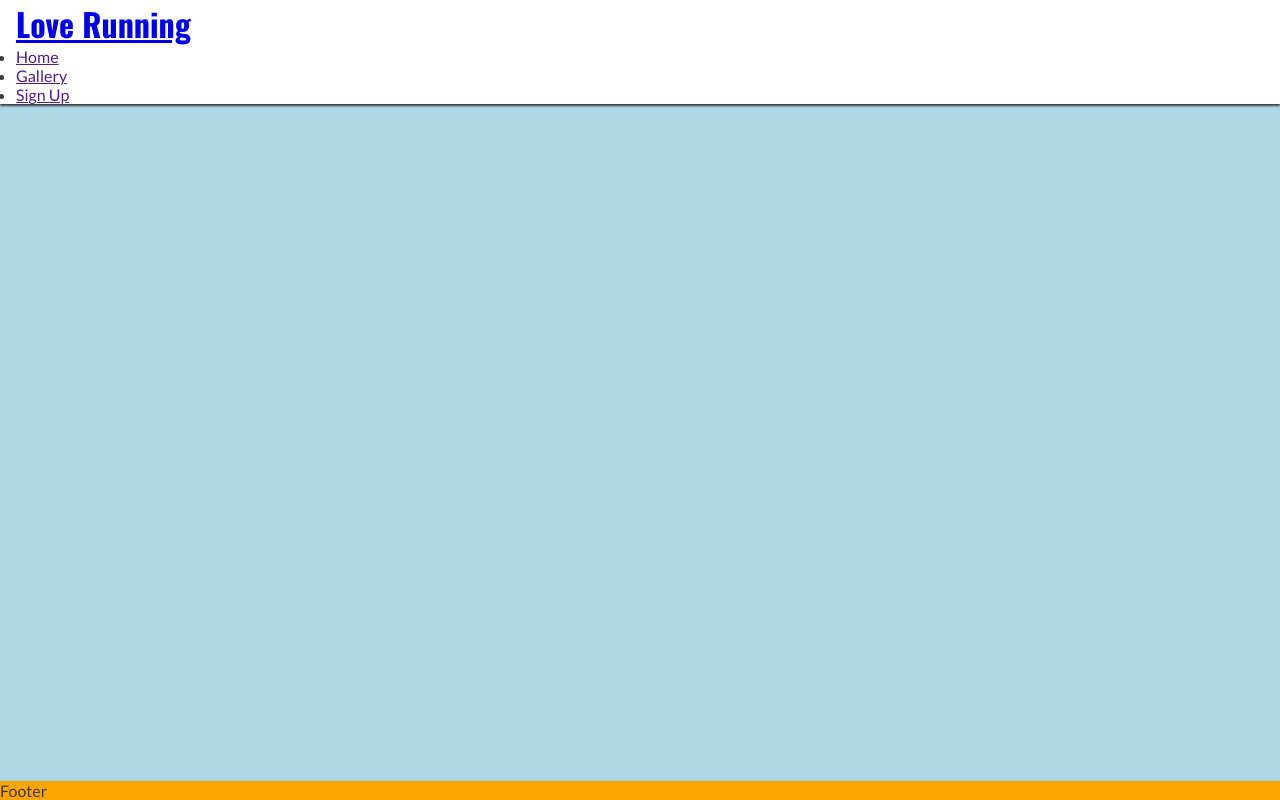
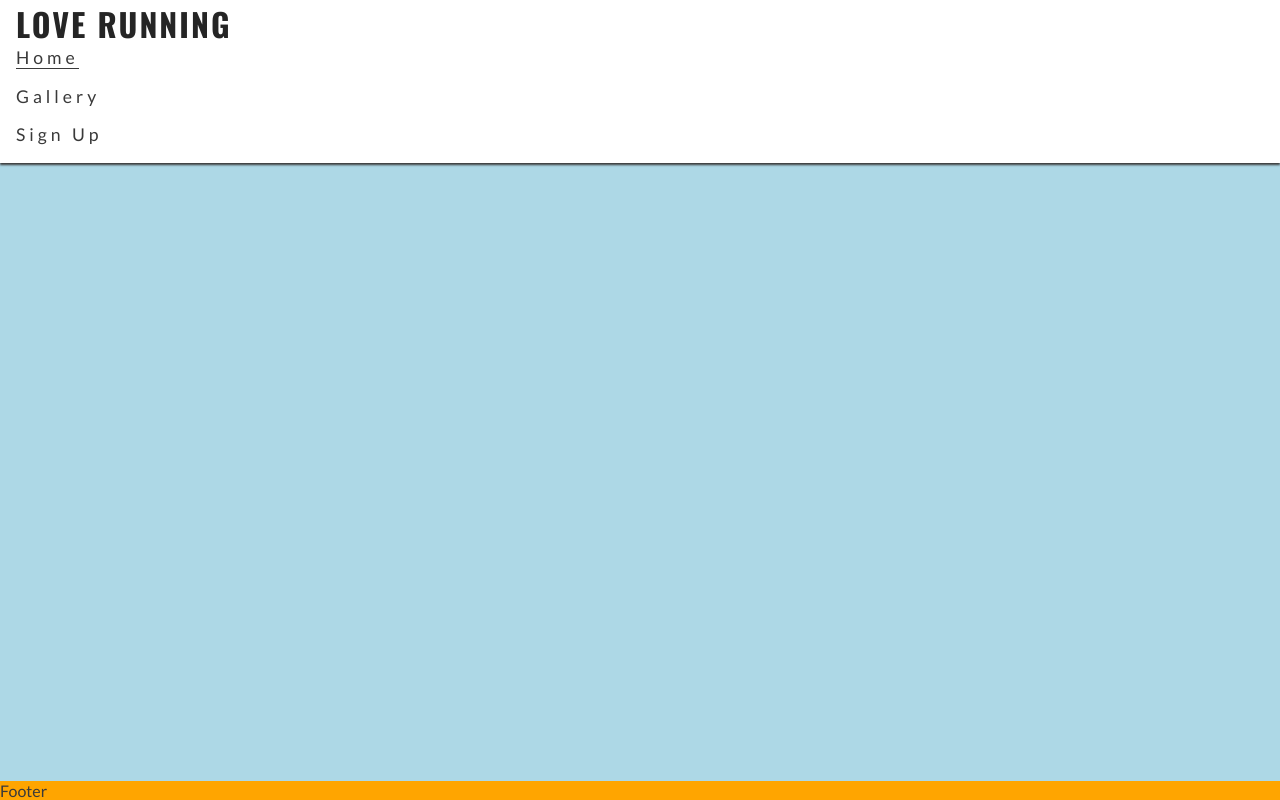
Before and after one commit to NourShbair-CodeInstitute/LoveRunning, a plain HTML site: page index.html in a window 1280 px wide. Drawn offline with nearby package versions, Linux system fonts and the light colour scheme; a web font is replaced by a local one.

```diff
--- a/assets/css/style.css
+++ b/assets/css/style.css
@@ -10,9 +10,6 @@
     box-sizing: border-box;
 }
 
-
-
-
 /* General Styling */
 body{
     min-height: 100vh;
@@ -23,8 +20,6 @@ body{
     color: #3a3a3a;
 
     font-family: "Lato", sans-serif;
-
-
 }
 
 /* Main Header Styling*/
@@ -35,10 +30,33 @@ header{
     z-index: 99;
     width: 100%;
     box-shadow: 0 2px 2px #3a3a3a;
-
-
 }
 
+header a{
+    text-decoration: none;
+    color: inherit;
+}
+
+h1{
+    font-family: "Oswald", sans-serif;
+    text-transform: uppercase;
+    letter-spacing: 2px;
+    color: #252525;
+}
+
+#menu{
+    font-size: 110%;
+    letter-spacing: 4px;
+    list-style-type: none;
+}
+
+#menu > li{
+    margin-bottom: 1em;
+}
+
+.active{
+    border-bottom: 1px solid #3a3a3a;
+}
 
 /* Main content Styling*/
 main{
@@ -53,7 +71,3 @@ main{
 footer{
     background-color: orange;
 }
-
-h1{
-    font-family: "Oswald", sans-serif;
-}
--- a/index.html
+++ b/index.html
@@ -29,8 +29,8 @@
             <h1 id="logo">Love Running</h1>
         </a>
 
-        <nav><ul>
-            <li><a href="">Home</a></li>
+        <nav><ul id="menu">
+            <li><a href="" class="active">Home</a></li>
             <li><a href="">Gallery</a></li>
             <li><a href="">Sign Up</a></li>
 
```
